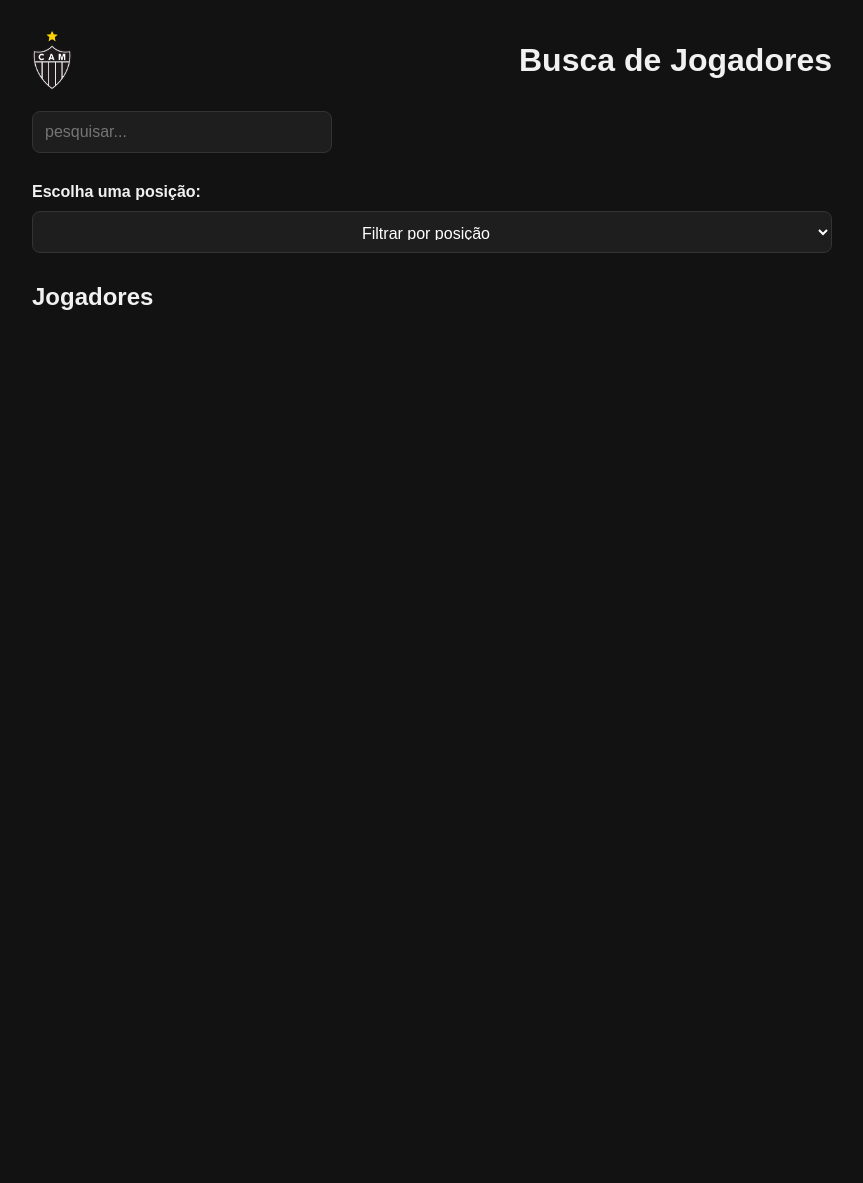
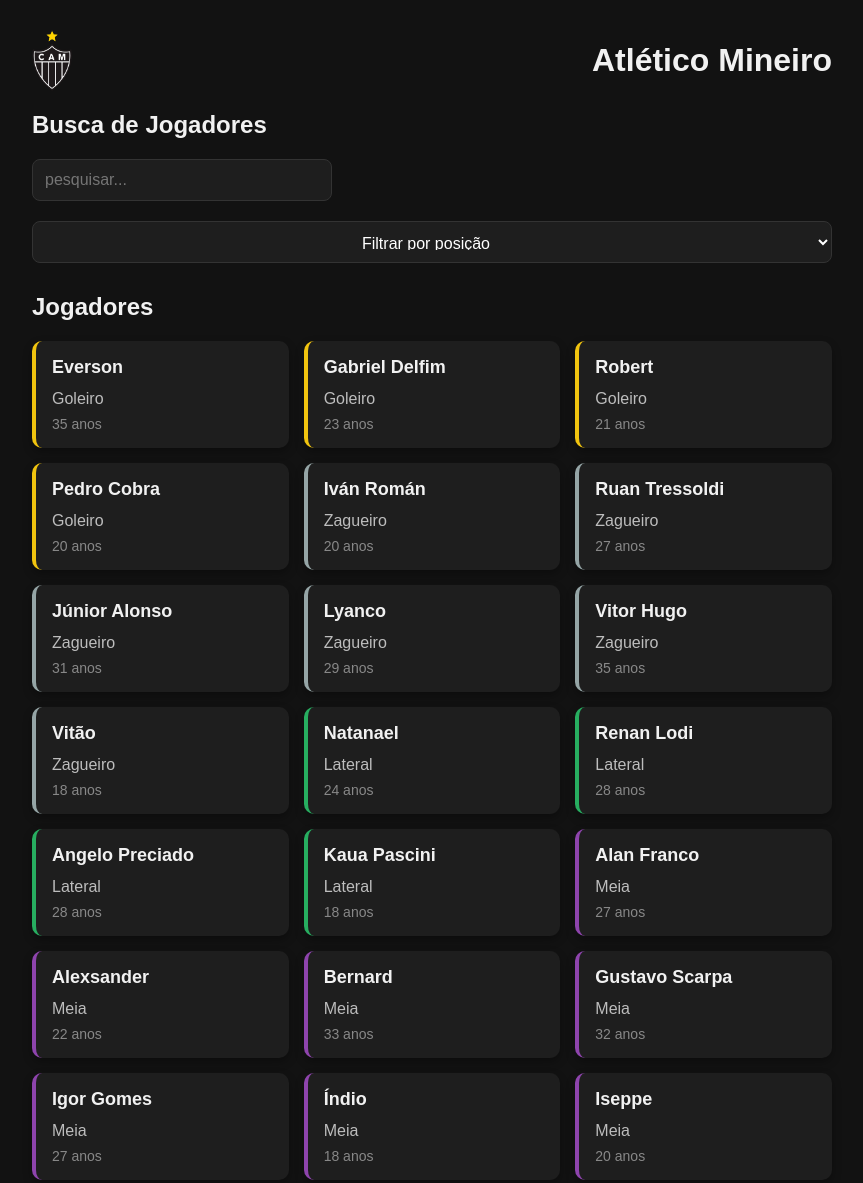
Before and after one commit to phFonseca/player-search-app, a plain HTML site: page index.html in a window 1280 px wide. Shown: the top 1183 px of the page, without its empty margins (208-1071 px from the left). Before the commit the page ends 800 px from the top, so only its background shows below. Drawn offline with Linux system fonts and the light colour scheme.

Commit message:
refactor: melhora semantica e organizacao do HTML

```diff
--- a/assets/css/style.css
+++ b/assets/css/style.css
@@ -31,14 +31,20 @@
 }
 
 .header h1 {
-	font-size: 1.3rem;
+	font-size: 2rem;
+}
+
+.filters,
+.results {
+	display: flex;
+	flex-direction: column;
+	gap: 20px;
 }
 
 .searchBox {
 	display: flex;
 	flex-direction: column;
 	gap: 10px;
-	margin-bottom: 30px;
 }
 
 @media (min-width: 768px) {
--- /dev/null
+++ b/assets/js/main.js
@@ -0,0 +1,109 @@
+// Dados
+const atleticoPlayers = [
+	//Goleiros
+	{ name: 'Everson', position: 'Goleiro', age: 35 },
+	{ name: 'Gabriel Delfim', position: 'Goleiro', age: 23 },
+	{ name: 'Robert', position: 'Goleiro', age: 21 },
+	{ name: 'Pedro Cobra', position: 'Goleiro', age: 20 },
+
+	//Zagueiros
+	{ name: 'Iván Román', position: 'Zagueiro', age: 20 },
+	{ name: 'Ruan Tressoldi', position: 'Zagueiro', age: 27 },
+	{ name: 'Júnior Alonso', position: 'Zagueiro', age: 31 },
+	{ name: 'Lyanco', position: 'Zagueiro', age: 29 },
+	{ name: 'Vitor Hugo', position: 'Zagueiro', age: 35 },
+	{ name: 'Vitão', position: 'Zagueiro', age: 18 },
+
+	//Laterais
+	{ name: 'Natanael', position: 'Lateral', age: 24 },
+	{ name: 'Renan Lodi', position: 'Lateral', age: 28 },
+	{ name: 'Angelo Preciado', position: 'Lateral', age: 28 },
+	{ name: 'Kaua Pascini', position: 'Lateral', age: 18 },
+
+	// Meias
+	{ name: 'Alan Franco', position: 'Meia', age: 27 },
+	{ name: 'Alexsander', position: 'Meia', age: 22 },
+	{ name: 'Bernard', position: 'Meia', age: 33 },
+	{ name: 'Gustavo Scarpa', position: 'Meia', age: 32 },
+	{ name: 'Igor Gomes', position: 'Meia', age: 27 },
+	{ name: 'Índio', position: 'Meia', age: 18 },
+	{ name: 'Iseppe', position: 'Meia', age: 20 },
+	{ name: 'Mamady Cissé', position: 'Meia', age: 19 },
+	{ name: 'Maycon', position: 'Meia', age: 28 },
+	{ name: 'Patrick', position: 'Meia', age: 22 },
+	{ name: 'Reinier', position: 'Meia', age: 24 },
+	{ name: 'Tomás Pérez', position: 'Meia', age: 20 },
+	{ name: 'Víctor Hugo', position: 'Meia', age: 22 },
+
+	// Atacantes
+	{ name: 'Alan Minda', position: 'Atacante', age: 23 },
+	{ name: 'Cauã Soares', position: 'Atacante', age: 17 },
+	{ name: 'Dudu', position: 'Atacante', age: 34 },
+	{ name: 'Mateo Cassierra', position: 'Atacante', age: 29 },
+	{ name: 'Tomás Cuello', position: 'Atacante', age: 26 },
+]
+
+// Elementos DOM
+const searchInput = document.getElementById('names')
+const positionSelect = document.getElementById('position')
+const playersList = document.getElementById('playersList')
+
+// Helpers
+function createPlayerCard(player) {
+	return `
+			<li class="${player.position.toLowerCase()}">
+				<div class="playerName">${player.name}</div>
+				<div class="playerPosition">${player.position}</div>
+				<div class="playerAge">${player.age} anos</div>
+			</li>
+		`
+}
+
+// Renderização
+function renderPlayers(players) {
+	let listItems = ''
+
+	for (const player of players) {
+		listItems += createPlayerCard(player)
+	}
+
+	playersList.innerHTML = listItems
+}
+
+// Funcionalidades
+function searchPlayers() {
+	let search = searchInput.value.toLowerCase()
+
+	if (search === '') {
+		renderPlayers(atleticoPlayers)
+		return
+	}
+
+	const playersFound = atleticoPlayers.filter((player) =>
+		player.name.toLowerCase().includes(search),
+	)
+
+	renderPlayers(playersFound)
+}
+
+function getSelectedPosition() {
+	const selectedPosition = positionSelect.value
+
+	if (selectedPosition === '') {
+		renderPlayers(atleticoPlayers)
+		return
+	}
+
+	const filteredPositions = atleticoPlayers.filter(
+		(player) => player.position.toLowerCase() === selectedPosition,
+	)
+
+	renderPlayers(filteredPositions)
+}
+
+// Inicialização
+renderPlayers(atleticoPlayers)
+
+// Eventos
+searchInput.addEventListener('input', searchPlayers)
+positionSelect.addEventListener('change', getSelectedPosition)
--- a/index.html
+++ b/index.html
@@ -1,12 +1,20 @@
 <!doctype html>
-<html lang="en">
+<html lang="pt-BR">
 	<head>
 		<meta charset="UTF-8" />
 		<meta name="viewport" content="width=device-width, initial-scale=1.0" />
 
+		<link
+			rel="icon"
+			type="image/png"
+			href="assets/favicon/favicon-96x96.png"
+			sizes="96x96"
+		/>
+		<link rel="shortcut icon" href="assets/favicon/favicon.ico" />
+
 		<link rel="stylesheet" href="assets/css/style.css" />
 
-		<title>Document</title>
+		<title>Atlético Mineiro</title>
 	</head>
 	<body>
 		<div class="container">
@@ -16,16 +24,20 @@
 					alt="Logo Atletico Mineiro"
 					width="40px"
 				/>
-				<h1>Busca de Jogadores</h1>
+				<h1>Atlético Mineiro</h1>
 			</div>
+			<section class="filters">
+				<h2>Busca de Jogadores</h2>
 				<div class="searchBox">
-				<input type="text" name="names" id="names" placeholder="pesquisar..." />
-				<!-- <button onclick="renderPlayers(atleticoPlayers)">Gerar Nomes</button> -->
+					<input
+						type="text"
+						name="names"
+						id="names"
+						placeholder="pesquisar..."
+					/>
 				</div>
 
 				<div class="filterBox">
-				<label for="position">Escolha uma posição:</label>
-
 					<select id="position">
 						<option value="">Filtrar por posição</option>
 						<option value="goleiro">Goleiro</option>
@@ -34,13 +46,14 @@
 						<option value="atacante">Atacante</option>
 					</select>
 				</div>
+			</section>
 
+			<section class="results">
 				<h2>Jogadores</h2>
-			<ul class="playersList" id="playersList">
-				<!-- <li id="playerList"></li> -->
-			</ul>
+				<ul class="playersList" id="playersList"></ul>
+			</section>
 		</div>
 
-		<script src="assets/js/script.js"></script>
+		<script src="assets/js/main.js"></script>
 	</body>
 </html>
```
Also changed, not shown: assets/favicon/apple-touch-icon.png (added), assets/favicon/favicon-96x96.png (added), assets/favicon/favicon.ico (added), assets/favicon/favicon.svg (added), assets/favicon/site.webmanifest (added), assets/favicon/web-app-manifest-192x192.png (added), assets/favicon/web-app-manifest-512x512.png (added), assets/img/galo-volpi.svg.png (added), assets/js/script.js (deleted), 2 other files. Lines whose indentation alone changed are shown as unchanged.
